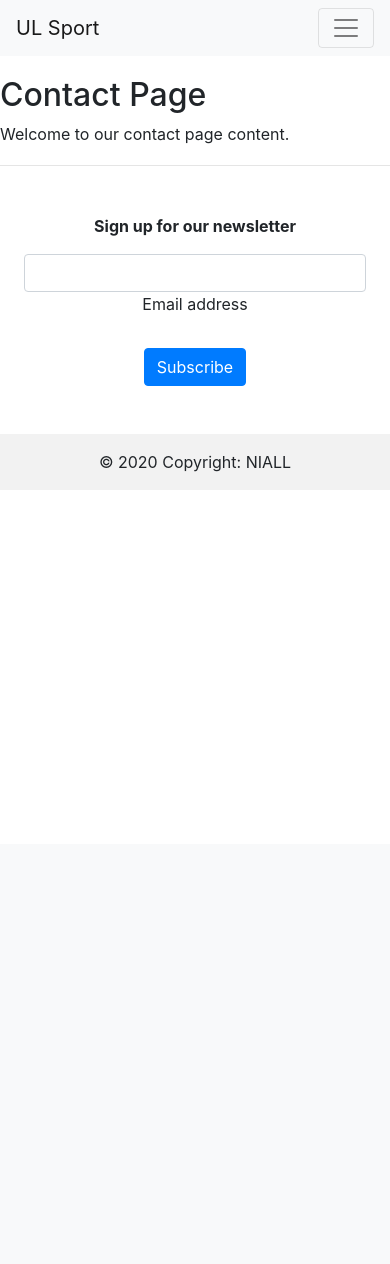
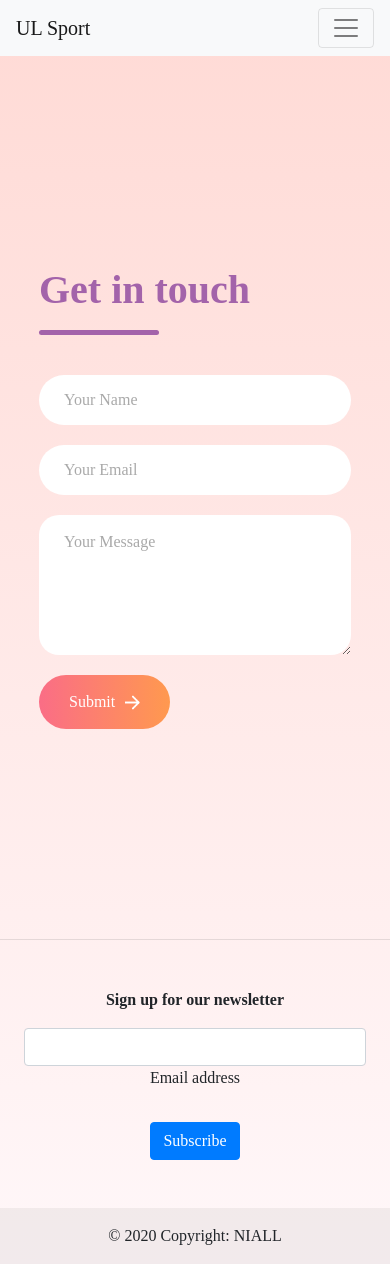
Before and after one commit to JamesDoherty1/AWSSportsSystem, a Flask app: page /contact-us in a window 390 px wide. Before the commit the page ends 472 px from the top, so only its background shows below. Run offline with Flask 3, Linux system fonts and the light colour scheme.

Commit message:
made contact form

```diff
--- a/templates/contact.html
+++ b/templates/contact.html
@@ -3,6 +3,105 @@
 {% block title %}Home - {{ super() }}{% endblock %}
 
 {% block content %}
-    <h2>Contact Page</h2>
-    <p>Welcome to our contact page content.</p>
+<style>
+*{
+    padding: 0;
+    margin: 0;
+    box-sizing: border-box;
+}
+body{
+    font-family: 'Outfit';
+    background: linear-gradient(#ffdad5,#fff7f9);
+}
+.contact-container{
+    height:100vh;
+    display:flex;
+    align-items: center;
+    justify-content: space-evenly;
+}
+.contact-left{
+    display: flex;
+    flex-direction: column;
+    align-items: start;
+    gap: 20px;
+}
+.contact-left-title h2{
+    font-weight: 600;
+    color: #a363aa;
+    font-size: 40px;
+    margin-bottom: 5px;
+}
+.contact-left-title hr{
+    border: none;
+    width: 120px;
+    height: 5px;
+    background-color: #a363aa;
+    border-radius: 10px;
+    margin-bottom: 20px;
+}
+.contact-inputs{
+    width: 400px;
+    height: 50px;
+    border: none;
+    outline: none;
+    padding-left: 25px;
+    font-weight: 500px;
+    color: #666;
+    border-radius: 50px;
+}
+.contact-left textarea{
+    height: 140px;
+    padding-top: 15px;
+    border-radius: 20px;
+}
+.contact-inputs:focus{
+    border: 2px solid #ff994f;
+}
+.contact-inputs::placeholder{
+    color: #a9a9a9;
+}
+.contact-left button{
+    display: flex;
+    align-items: center;
+    padding: 15px 30px;
+    font-size: 16px;
+    color: #fff;
+    gap: 10px;
+    border: none;
+    border-radius: 50px;
+    background: linear-gradient(270deg, #ff994f,#fa6d86);
+    cursor: pointer;
+}
+.contact-left button img{
+    height: 15px;
+}
+.contact-right img{
+    width: 500px;
+}
+@media (max-width:800px){
+    .contact-inputs{
+        width: 80vw;
+    }
+    .contact-right{
+        display: none;
+    }
+}
+</style>
+    <div class="contact-container">
+        <form action="https://api.web3forms.com/submit" method="POST" class="contact-left">
+            <div class="contact-left-title">
+                <h2>Get in touch</h2>
+                <hr>
+            </div>
+            <input type="hidden" name="access_key" value="207c7c9b-d936-4a2e-8afa-86a3eef427b1">
+            <input type="text" name="name" placeholder="Your Name" class="contact-inputs" required>
+            <input type="email" name="email" placeholder="Your Email" class="contact-inputs" required>
+            <textarea name="message" placeholder="Your Message" class="contact-inputs" required></textarea>
+            <button type="submit">Submit <img src="static/images/arrow.png" alt=""></button>
+        </form>
+        <div class="contact-right">
+            <img src=" static/images/contact-image" alt="">
+        </div>
+    </div>
+
 {% endblock %}
```
Also changed, not shown: static/images/arrow.png (added), static/images/contact-image.png (added).
